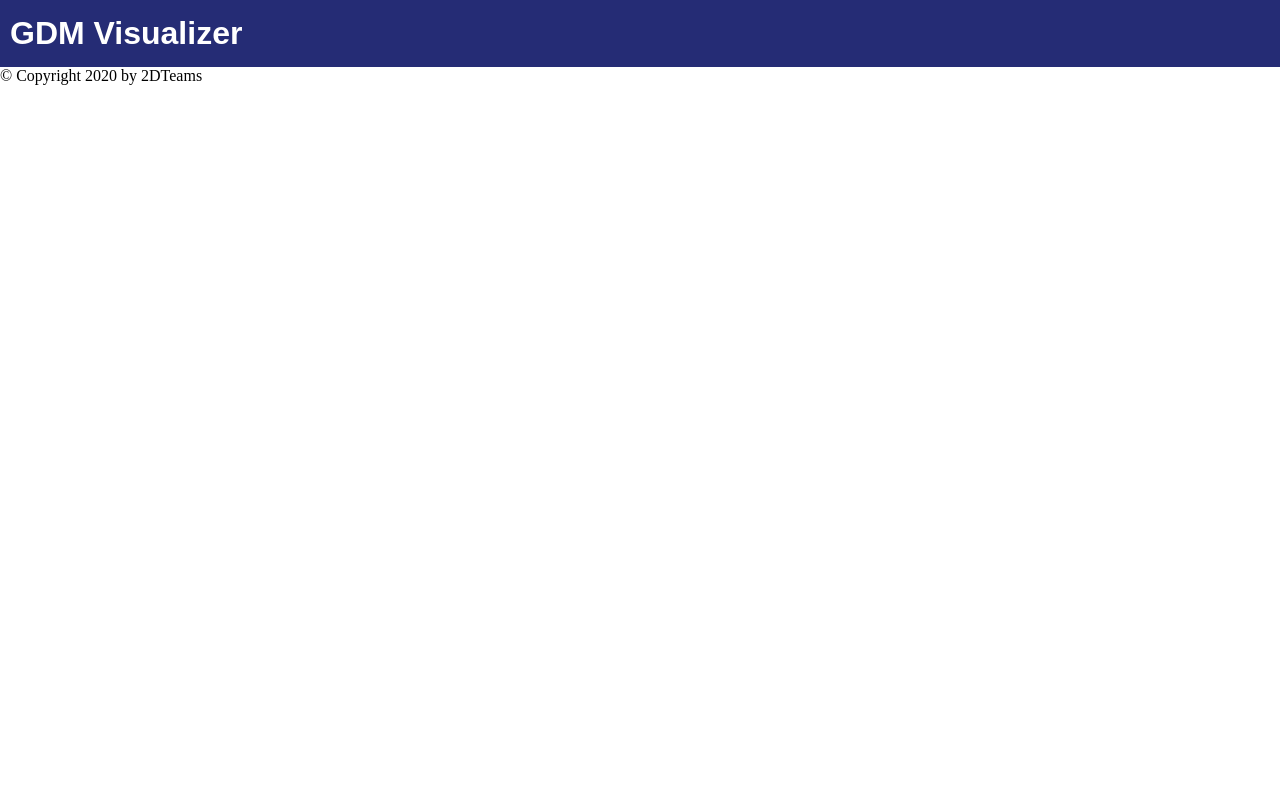
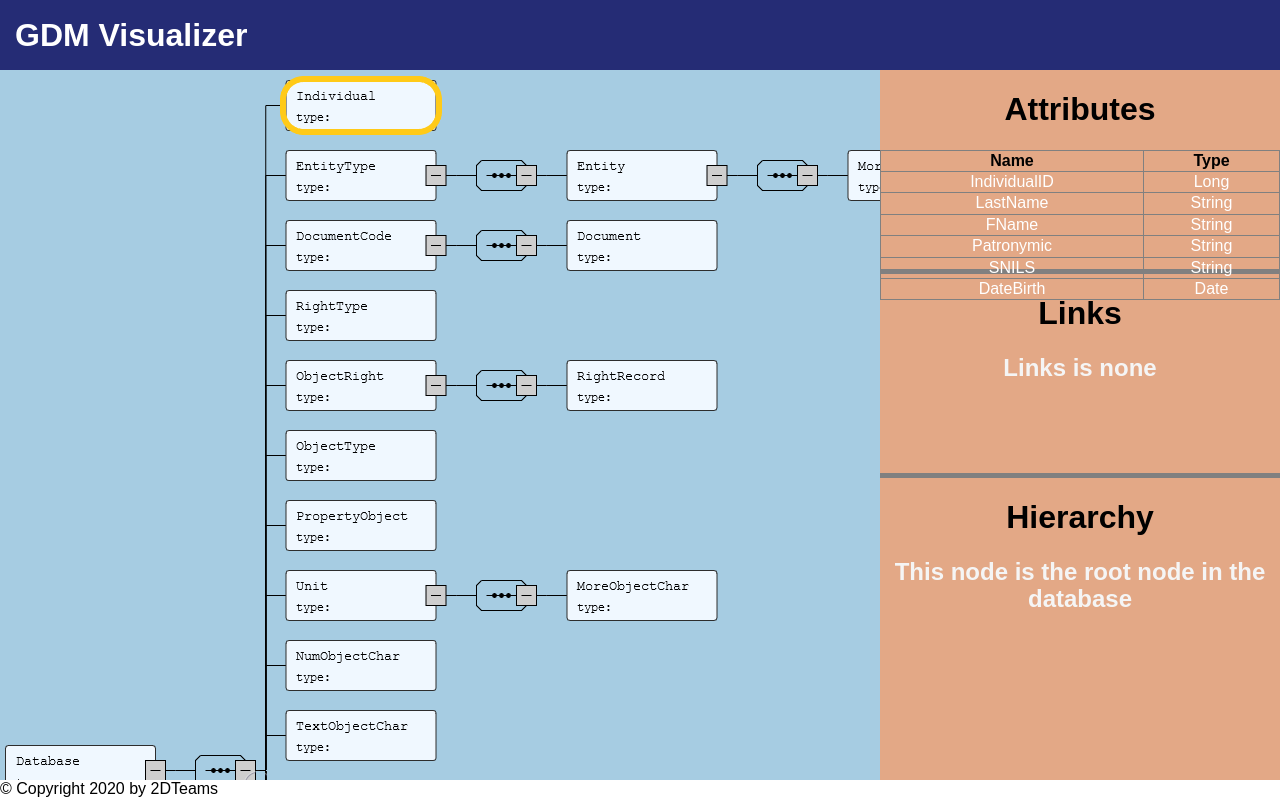
Before and after one commit to 2dteams/digital-gov, a Flask app: page / in a window 1280 px wide. Run offline with Flask 2, Linux system fonts and the light colour scheme.

Commit message:
Construct main-page structure Add temp-data

```diff
--- a/static/css/style.css
+++ b/static/css/style.css
@@ -1,10 +1,108 @@
+* {
+    font-family: Arial, Helvetica, sans-serif;
+}
+
 .header {
-    font-family: Arial, Helvetica, sans-serif;
     color: white;
     background-color: #252c75;
-    padding: 15px 10px;
+    height: 70px;
+    padding: 0 15px;
+}
+
+body {
+    height: calc(100vh - 90px);
 }
 
 .header h1 {
     margin: 0;
+    line-height: 70px;
 }
+
+main#content {
+    width: calc(100% - 400px);
+    background-color: cadetblue;
+    height: 100%;
+}
+
+.main-view {
+    width: 100%;
+    height: 100%;
+    background-color: #a6cce2;
+}
+
+.side-view {
+    float: right;
+    background-color: #e3a886;
+    width: 400px;
+    height: 100%;
+}
+
+.graph-view {
+    overflow: hidden;
+}
+
+#graph-img {
+    width: auto;
+}
+
+.temp {
+    height: 100%;
+    width: 100%;
+    display: flex;
+    font-size: 124px;
+    font-weight: bold;
+    justify-content: center;
+    align-items: center;
+}
+
+.attrs-list {
+    height: 25%;
+    border-bottom: 5px solid gray;
+}
+
+.links-list {
+    height: 25%;
+    border-bottom: 5px solid gray;
+}
+
+.hierarchy {
+    height: 25%;
+}
+
+.links-list h2,
+.hierarchy h2,
+.attrs-list h2 {
+    color: whitesmoke;
+}
+
+.links-list h2,
+.hierarchy h2,
+.attrs-list h2,
+.hierarchy h1,
+.links-list h1,
+.attrs-list h1 {
+    text-align: center;
+}
+
+.attrs-list table {
+    width: 100%;
+    border-collapse: collapse;
+}
+
+.attrs-list table th {
+     border: 1px solid gray;
+}
+
+.attrs-list table td {
+    color: white;
+    border: 1px solid gray;
+    text-align: center;
+}
+
+aside .temp {
+    text-orientation: upright;
+}
+
+#footer {
+    height: 20px;
+}
--- a/templates/base.html
+++ b/templates/base.html
@@ -11,7 +11,7 @@
 <header class="header">
     <h1>GDM Visualizer</h1>
 </header>
-<div id="content">{% block content %}{% endblock %}</div>
+{% block content %}{% endblock %}
 <footer id="footer">
     {% block footer %}
         &copy; Copyright 2020 by 2DTeams
--- a/templates/index.html
+++ b/templates/index.html
@@ -4,10 +4,56 @@
     {{ super() }}
 {% endblock %}
 {% block content %}
-    <main>
-    <section class="main-view">
-
-    </section>
-
+    <aside class="side-view">
+        <section class="attrs-list">
+            <h1>Attributes</h1>
+            <table>
+                <thead>
+                <tr>
+                    <th>Name</th>
+                    <th>Type</th>
+                </tr>
+                </thead>
+                <tbody>
+                <tr>
+                    <td>IndividualID</td>
+                    <td>Long</td>
+                </tr>
+                <tr>
+                    <td>LastName</td>
+                    <td>String</td>
+                </tr>
+                <tr>
+                    <td>FName</td>
+                    <td>String</td>
+                </tr>
+                <tr>
+                    <td>Patronymic</td>
+                    <td>String</td>
+                </tr>
+                <tr>
+                    <td>SNILS</td>
+                    <td>String</td>
+                </tr>
+                <tr>
+                    <td>DateBirth</td>
+                    <td>Date</td>
+                </tr>
+                </tbody>
+            </table>
+        </section>
+        <section class="links-list">
+            <h1>Links</h1>
+            <h2>Links is none</h2>
+        </section>
+        <section class="hierarchy">
+            <h1>Hierarchy</h1>
+            <h2>This node is the root node in the database</h2>
+        </section>
+    </aside>
+    <main id="content">
+        <section class="main-view graph-view">
+            <img id="graph-img" src="{{ url_for('static', filename='img/temp-graph.png') }}" alt="GRAPH">
+        </section>
     </main>
 {% endblock %}
```
Also changed, not shown: static/img/temp-graph.png (added).
